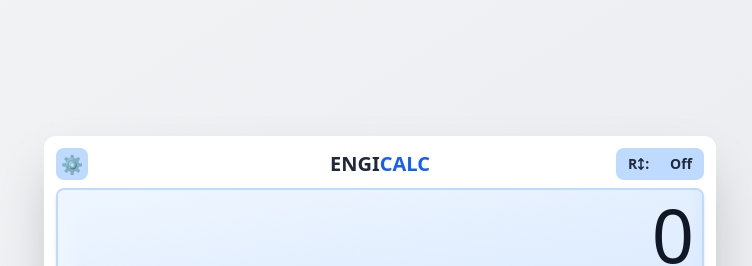
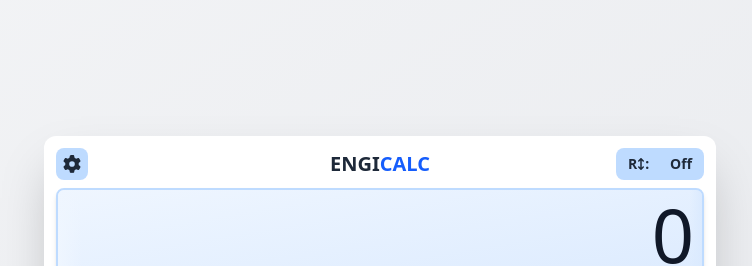
Before and after one commit to kototok903/fraction-calculator, a React (Vite) app: page / in a window 1280 px wide. Shown: the top 266 px of the page, without its empty margins (260-1012 px from the left). Built offline with nearby package versions, Linux system fonts and the light colour scheme.

Commit message:
chore(settings): add proper icons

```diff
--- a/src/components/Calculator.tsx
+++ b/src/components/Calculator.tsx
@@ -22,6 +22,7 @@
 import { useSettings } from "@/contexts/settings/useSettings";
 import { BinaryRoundingSwitch } from "@/components/BinaryRoundingSwitch";
 import { cn } from "@/utils/utils";
+import { FaGear } from "react-icons/fa6";
 
 const DEFAULT_FRACTION: Fraction = {
   sign: 1,
@@ -317,7 +318,7 @@
           )}
           title="Settings"
         >
-          ⚙️
+          <FaGear />
         </FlatButton>
         <h1 className="text-xl font-bold font-stretch-condensed text-title min-w-0 overflow-hidden text-ellipsis whitespace-nowrap">
           ENGI<span className="text-title-accent">CALC</span>
--- a/src/components/Settings.tsx
+++ b/src/components/Settings.tsx
@@ -13,6 +13,7 @@
 import { FlatButton } from "@/components/FlatButton";
 import { cn } from "@/utils/utils";
 import { DisplayFraction } from "@/components/DisplayFraction";
+import { FaCompactDisc, FaMoon, FaSun } from "react-icons/fa6";
 
 interface SettingsOption<T extends string> {
   value: T;
@@ -22,9 +23,9 @@
 }
 
 const THEME_OPTIONS: SettingsOption<ThemeName>[] = [
-  { value: "light", icon: "☀️", label: "Light" },
-  { value: "dark", icon: "🌙", label: "Dark" },
-  { value: "retro", icon: "📺", label: "Retro" },
+  { value: "light", icon: <FaSun />, label: "Light" },
+  { value: "dark", icon: <FaMoon />, label: "Dark" },
+  { value: "retro", icon: <FaCompactDisc />, label: "Retro" },
 ];
 
 const DENOMINATOR_MODE_OPTIONS: SettingsOption<DenominatorMode>[] = [
```
